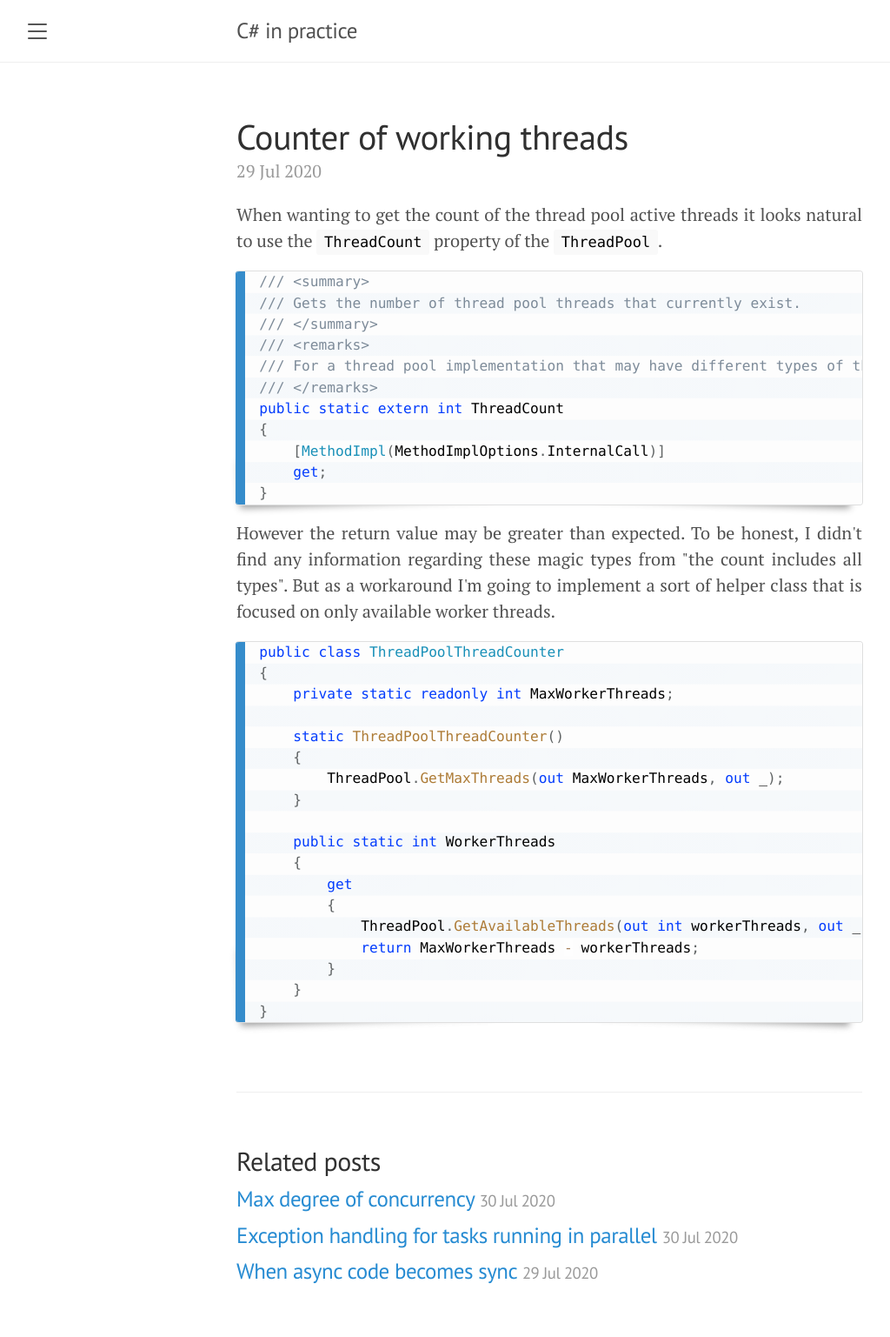
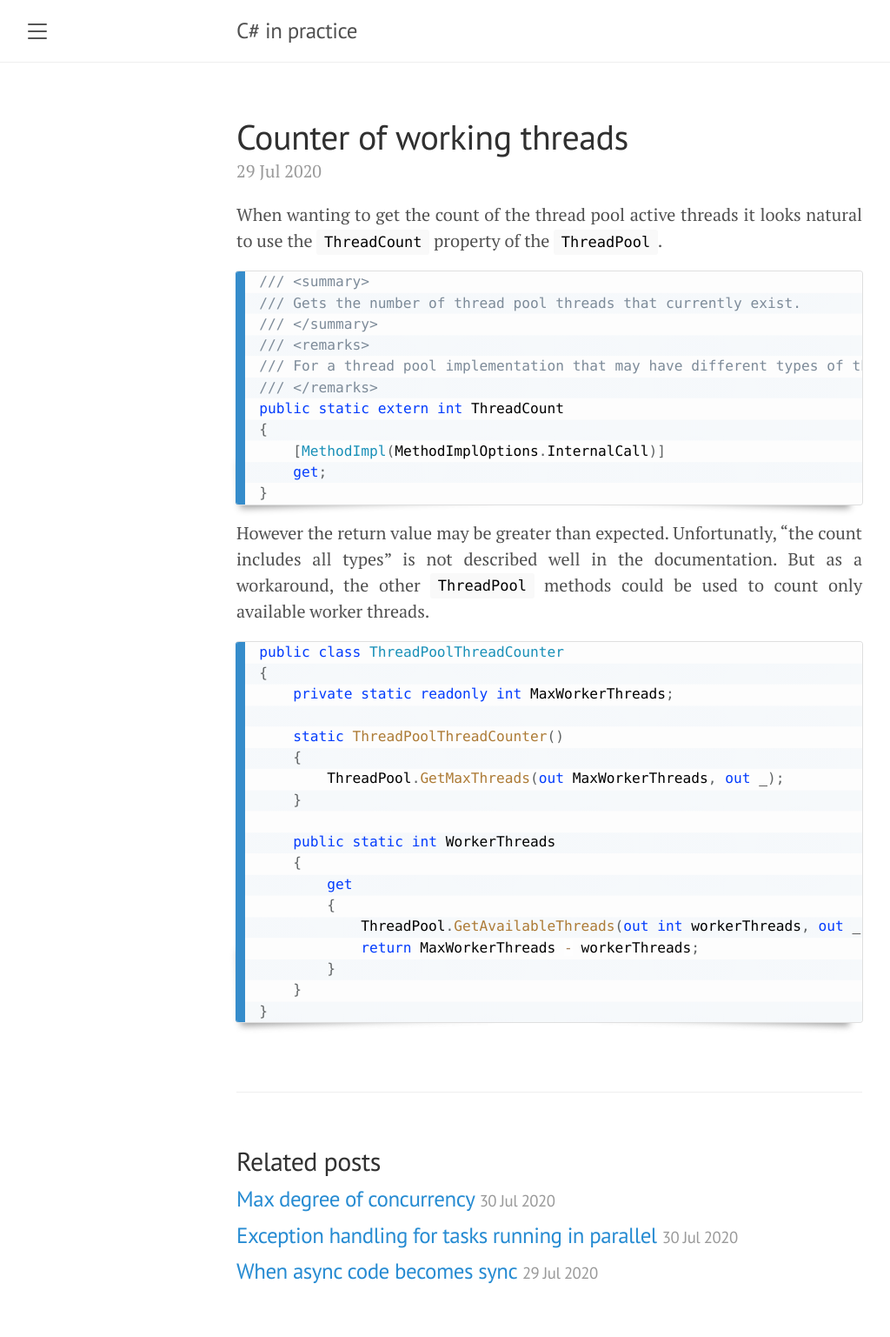
Before and after one commit to akovanev/kovanev.github.io, a Jekyll site: the page built from _posts/2020-07-29-Counter-of-working-threads.md, in a window 1280 px wide. Shown: the whole page at 87% size, without its empty margins (8-1032 px from the left). Built offline with Jekyll 4.4.1, drawn with Linux system fonts in a browser that asks for light colours.

Commit message:
thread counter  article text updates

```diff
--- a/_posts/2020-07-29-Counter-of-working-threads.md
+++ b/_posts/2020-07-29-Counter-of-working-threads.md
@@ -3,7 +3,7 @@ layout: post
 title: Counter of working threads
 ---
 
-<p>When wanting to get the count of the thread pool active threads it looks natural to use the <code>ThreadCount</code> property of the <code>ThreadPool</code>.</p>
+When wanting to get the count of the thread pool active threads it looks natural to use the <code>ThreadCount</code> property of the <code>ThreadPool</code>.
 
 <pre><code class="language-cs">/// &lt;summary&gt;
 /// Gets the number of thread pool threads that currently exist.
@@ -18,7 +18,7 @@ public static extern int ThreadCount
 }
 </code></pre>
 
-<p>However the return value may be greater than expected. To be honest, I didn't find any information regarding these magic types from "the count includes all types". But as a workaround I'm going to implement a sort of helper class that is focused on only available worker threads.</p>
+However the return value may be greater than expected. Unfortunatly, "the count includes all types" is not described well in the documentation. But as a workaround, the other <code>ThreadPool</code> methods could be used to count only available worker threads.
 
 <pre><code class="language-cs">public class ThreadPoolThreadCounter
 {
```
Also changed, not shown: _posts/2020-07-29-When-async-code-becomes-sync.md (+1 -1 lines).
